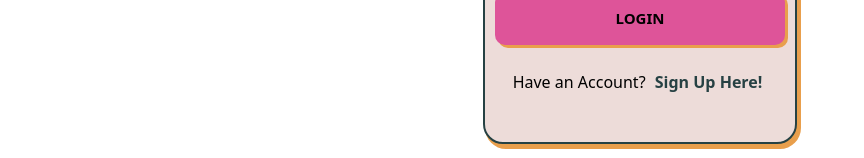
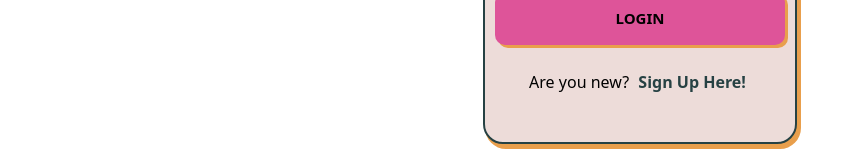
Before and after one commit to masud467/next-boss, a Next.js app: page /login in a window 1280 px wide. Shown: the part 362-520 px from the top of the page, without its empty margins (0-864 px from the left). Built offline with nearby package versions, Linux system fonts and the light colour scheme.

Commit message:
update:login page

```diff
--- a/src/app/login/page.jsx
+++ b/src/app/login/page.jsx
@@ -35,8 +35,8 @@ const Form = () => {
             <div>
               <button className="btn">LOGIN</button>
               <p>
-                Have an Account?{" "}
-                <a className="link" href="">
+                Are you new?{" "}
+                <a className="link" href="/signup">
                   Sign Up Here!
                 </a>
               </p>
```
